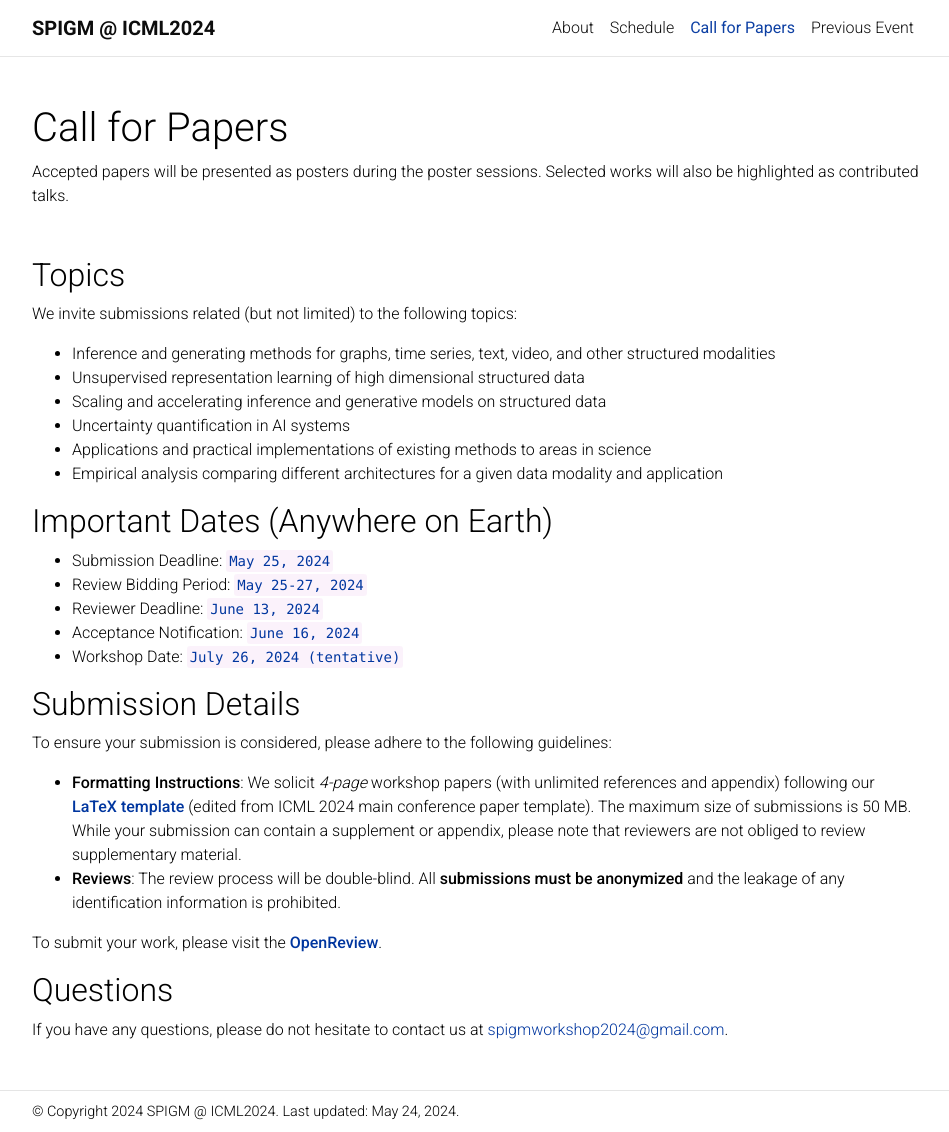
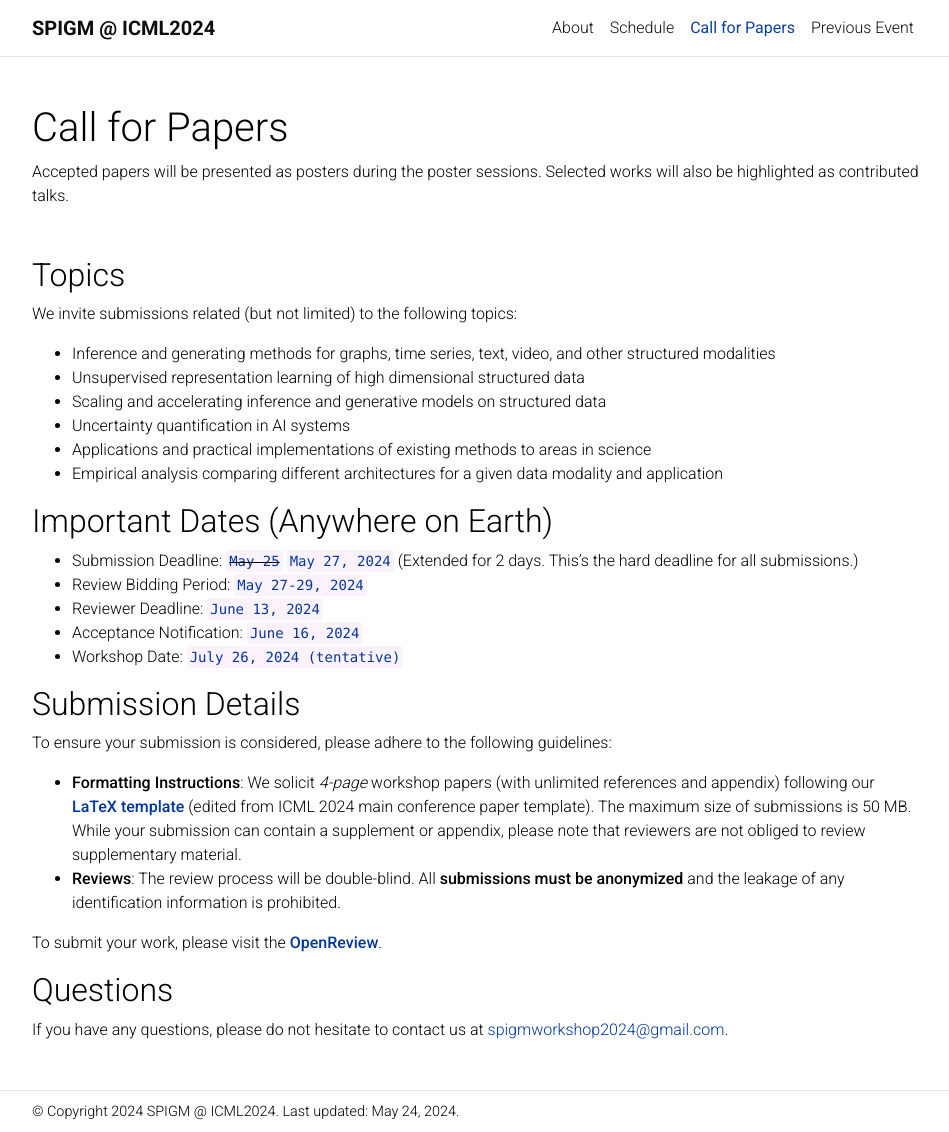
Before and after one commit to spigmworkshopv3/spigmworkshopv3.github.io, a Jekyll site: the page built from _pages/call.md, in a window 1280 px wide and 1132 px high. Shown: the whole window, without its empty margins (163-1112 px from the left). Built offline with Jekyll 4.4.1, drawn with Linux system fonts in a browser that asks for light colours; comment, search, counter and statistics services are not loaded; a style sheet for code colours, icons or effects is not loaded.

Commit message:
extend ddl

```diff
--- a/_pages/call.md
+++ b/_pages/call.md
@@ -22,8 +22,8 @@ We invite submissions related (but not limited) to the following topics:
 
 ## Important Dates (Anywhere on Earth)
 
-*   Submission Deadline: `May 25, 2024`
-*   Review Bidding Period: `May 25-27, 2024`
+*   Submission Deadline: <s><code class="language-plaintext highlighter-rouge">May 25</code></s> `May 27, 2024` (Extended for 2 days. This's the hard deadline for all submissions.)
+*   Review Bidding Period: `May 27-29, 2024`
 *   Reviewer Deadline: `June 13, 2024`
 *   Acceptance Notification: `June 16, 2024`
 *   Workshop Date: `July 26, 2024 (tentative)`
```
